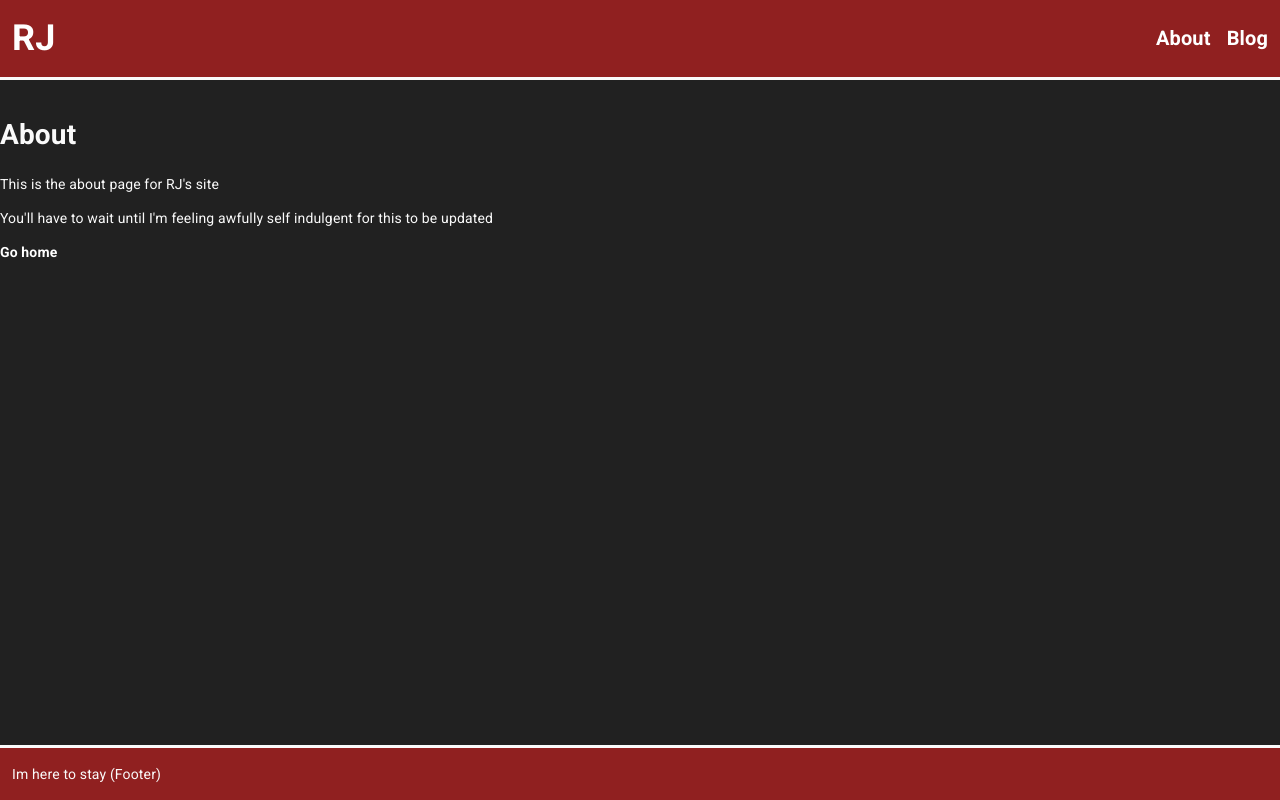
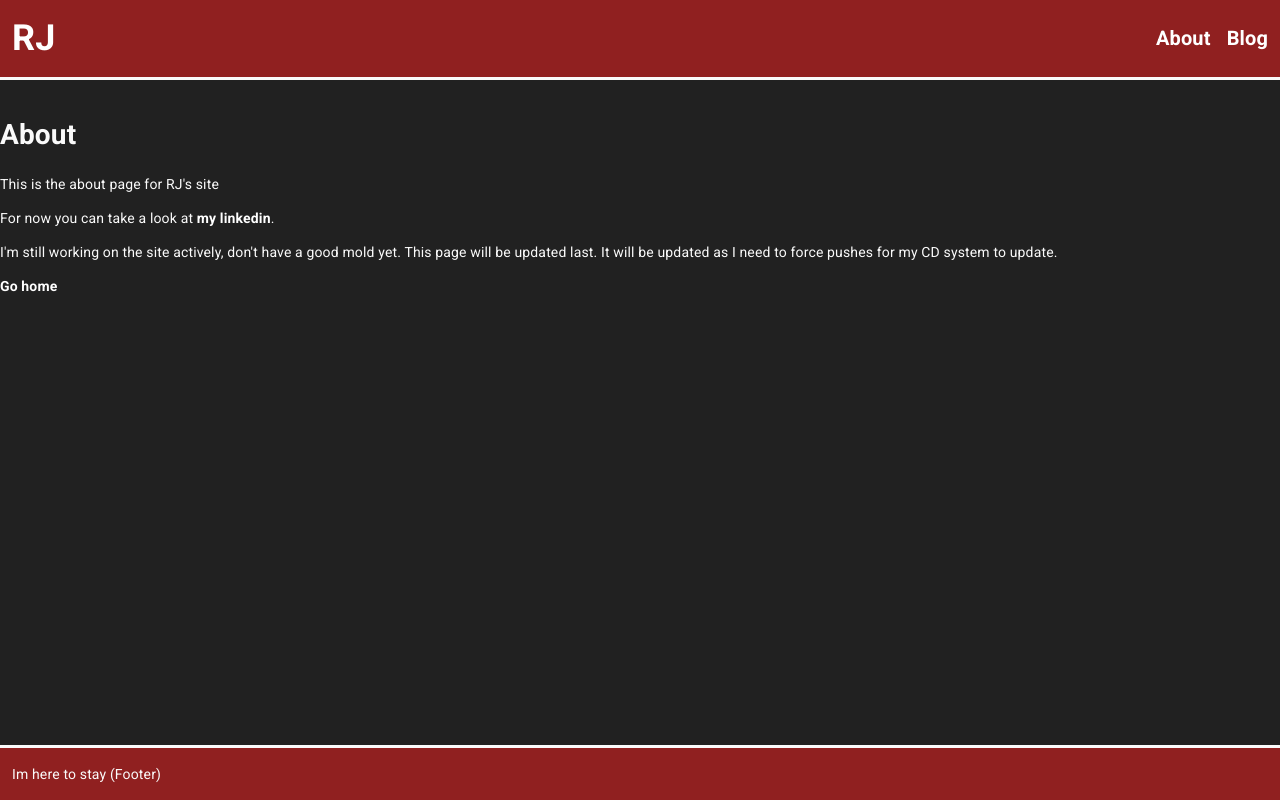
Before and after one commit to the-rileyj/rj-site-novel, a Next.js app in the folder front-end/: page /about in a window 1280 px wide. Built offline with nearby package versions, Linux system fonts and the light colour scheme.

Commit message:
Forced change to about page to trigger CD

```diff
--- a/front-end/pages/about.tsx
+++ b/front-end/pages/about.tsx
@@ -6,8 +6,20 @@ const AboutPage = () => (
     <h1>About</h1>
     <p>This is the about page for RJ's site</p>
     <p>
-      You'll have to wait until I'm feeling awfully self indulgent for this to
-      be updated
+      For now you can take a look at{" "}
+      <a
+        href="https://www.linkedin.com/in/therileyjohnson/"
+        target="_blank"
+        rel="noreferrer"
+      >
+        my linkedin
+      </a>
+      .
+    </p>
+    <p>
+      I'm still working on the site actively, don't have a good mold yet. This
+      page will be updated last. It will be updated as I need to force pushes
+      for my CD system to update.
     </p>
     <p>
       <Link href="/">
```
